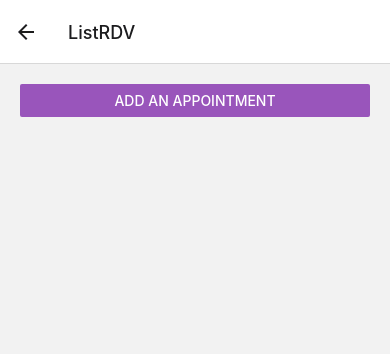
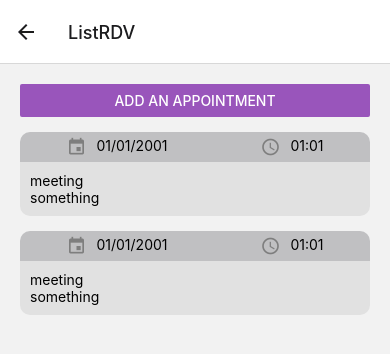
Before and after one commit to Rami-Zbidi/React-Native-RDV-App, a React Native app: screen /ListRDV in a window 390 px wide. Shown: the top 354 px of the page. Built offline with nearby package versions, Linux system fonts and the light colour scheme.

Commit message:
Add list view

```diff
--- a/componant/addRDV.js
+++ b/componant/addRDV.js
@@ -1,4 +1,4 @@
-import { View, Text, TextInput, Button, ScrollView } from 'react-native';
+import { View, Text, TextInput, Button, ScrollView, } from 'react-native';
 import Icon from 'react-native-vector-icons/MaterialIcons';
 import React, { useState } from 'react';
 import { styles } from '../styles/styles';
--- /dev/null
+++ b/componant/appointmentItem.js
@@ -0,0 +1,37 @@
+import { View, Text, } from "react-native";
+import { styles } from "../styles/styles";
+import Icon from 'react-native-vector-icons/MaterialIcons';
+
+
+export default function AppointmentItem ({appointment})
+{
+    return (
+        <View style={styles.listItem}>
+
+            <View style={styles.listTimestamp}>
+                <View style={{flexDirection: 'row',}}>
+                    <Icon name="event" size={20} color="#7e7e7e" style={{ marginRight: 10 }} />
+                    <Text>
+                        {appointment.date}
+                    </Text>
+                </View>
+                <View style={{flexDirection: 'row',}}>
+                    <Icon name="access-time" size={20} color="#7e7e7e" style={{ marginRight: 10 }} />
+                    <Text>
+                        {appointment.time}
+                    </Text>
+                </View>
+            </View>
+
+            <View style={styles.listItemBody}>
+                <Text>
+                    {appointment.title}
+                </Text>
+                <Text>
+                    {appointment.content}
+                </Text>
+            </View>
+
+        </View>
+    );
+}
--- a/componant/listRDV.js
+++ b/componant/listRDV.js
@@ -1,12 +1,35 @@
-import { View, Button, } from "react-native";
+import { View, Button, FlatList, } from "react-native";
 import { styles } from "../styles/styles";
+import AppointmentItem from "./appointmentItem";
 
 export default function ListRDV ({ navigation })
 {
+    const DATA =[
+        {
+            id: 1,
+            appointment: {
+                date: '01/01/2001',
+                title: 'meeting',
+                content: 'something',
+                time: '01:01',
+            },
+        },
+        {
+            id: 2,
+            appointment: {
+                date: '01/01/2001',
+                title: 'meeting',
+                content: 'something',
+                time: '01:01',
+            },
+        },
+    ];
+
     const addRDV = () =>
     {
         navigation.navigate("AddRDV");
     }
+
     return (
         <View style={styles.container}>
             <Button
@@ -14,6 +37,12 @@ export default function ListRDV ({ navigation })
             onPress={ addRDV }
             title="Add an appointment"
             />
+            <FlatList
+            data={DATA}
+            renderItem={({item}) =>
+                <AppointmentItem appointment={item.appointment}/>
+            }
+            />
         </View>
     );
 }
--- a/styles/styles.js
+++ b/styles/styles.js
@@ -32,4 +32,28 @@ export const styles = StyleSheet.create({
         justifyContent: 'space-around',
         flexDirection: 'row',
     },
+    listItem:
+    {
+
+    },
+    listTimestamp:
+    {
+        width: '100%',
+        borderTopStartRadius: 10,
+        borderTopEndRadius: 10,
+        backgroundColor: '#c0c0c2',
+        flexDirection: "row",
+        justifyContent: "space-around",
+        gap: 10,
+        padding: 5,
+        marginTop: 15,
+    },
+    listItemBody:
+    {
+        width: '100%',
+        borderBottomEndRadius: 10,
+        borderBottomStartRadius: 10,
+        backgroundColor: '#e1e1e1',
+        padding: 10,
+    }
 })
```
